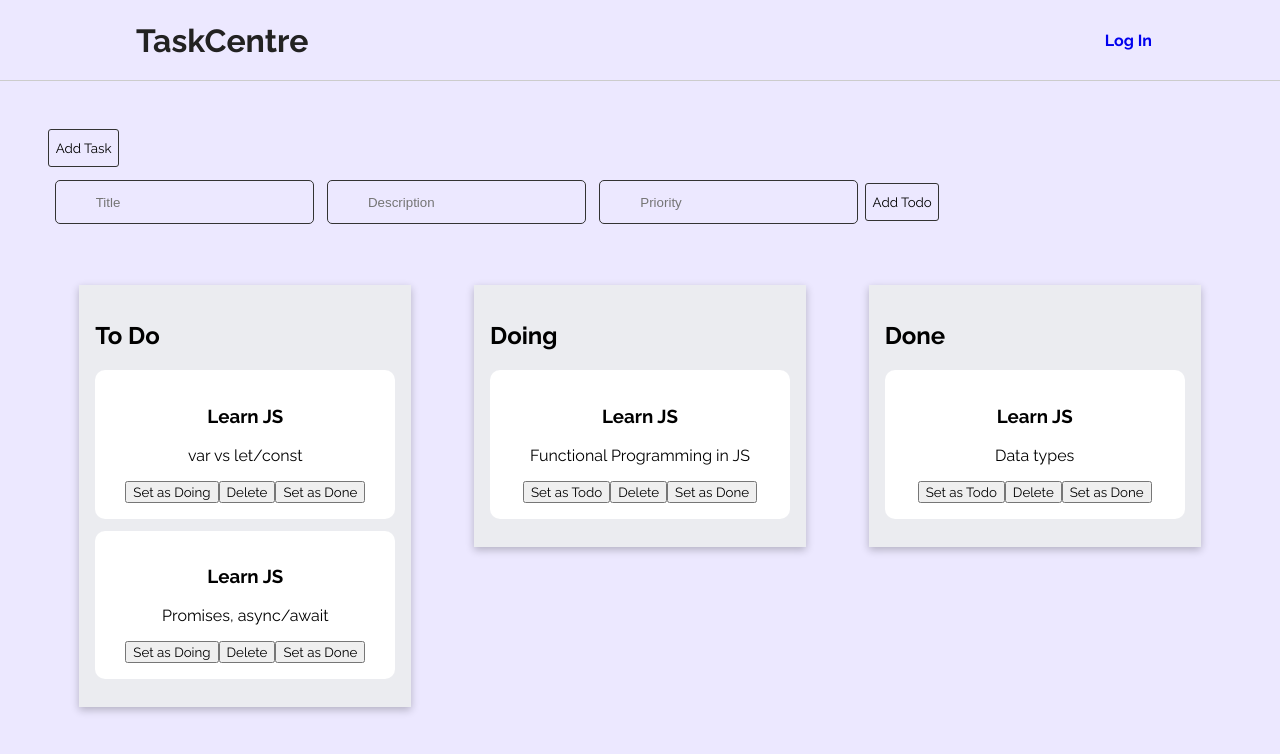
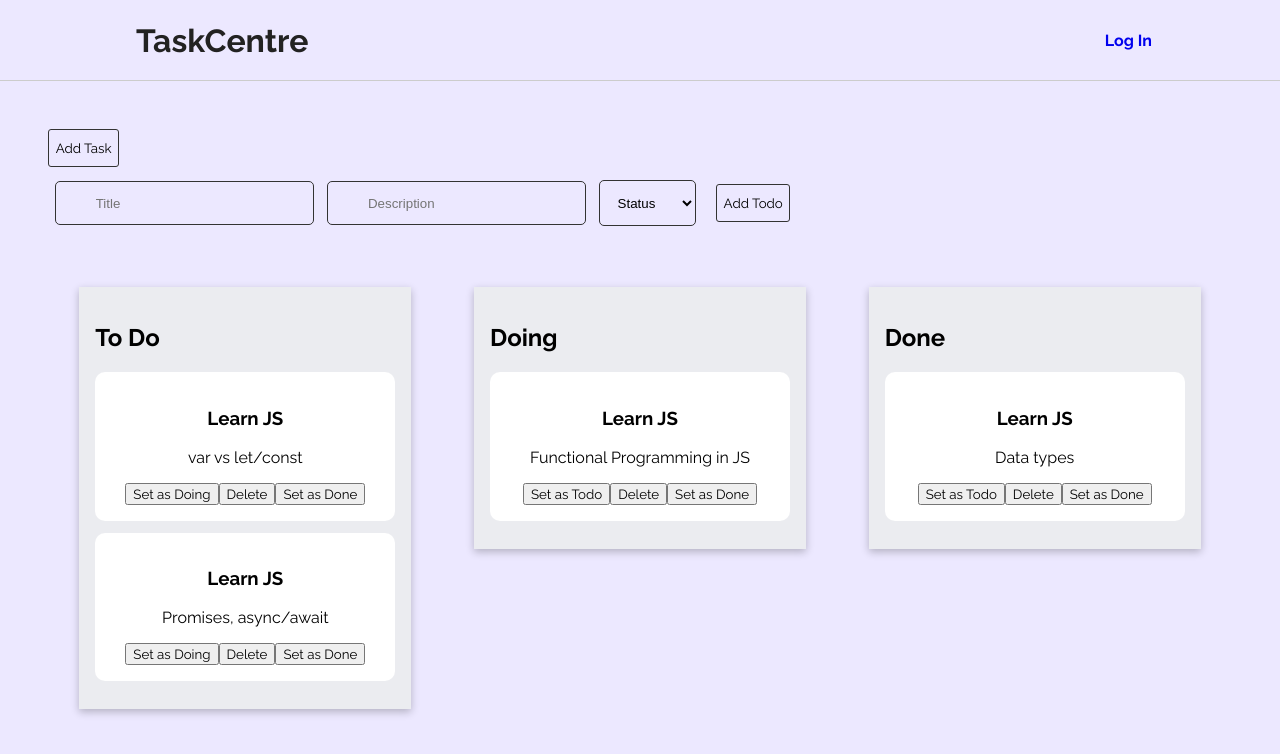
Before and after one commit to edgarkhudoyan/react-task-tracker, a React (Create React App) app: page /boards/js in a window 1280 px wide. Both pictures are taken after a click on the button "Add Task". Shown: the top 754 px of the page. Built offline with nearby package versions, Linux system fonts and the light colour scheme.

Commit message:
add select option

```diff
--- a/src/components/AddTask/AddTask.js
+++ b/src/components/AddTask/AddTask.js
@@ -66,14 +66,21 @@ const AddTask = () => {
               onChange={updateDesc}
             />
 
-            <input
-              className={styles.input}
-              type="text"
-              placeholder="Priority"
+            <select
+              required
+              className={styles.status}
               name="priority"
               value={priority}
               onChange={updatePriority}
-            />
+            >
+              <option value="" selected disabled hidden>
+                Status
+              </option>
+
+              <option value="low">Low</option>
+              <option value="medium">Medium</option>
+              <option value="high">High</option>
+            </select>
             <button className={styles.addTodo} type="submit">
               Add Todo
             </button>
--- a/src/components/AddTask/styles.js
+++ b/src/components/AddTask/styles.js
@@ -45,4 +45,14 @@ export const useStyles = createUseStyles({
       outline: "none",
     },
   },
+  status: {
+    border: "1px solid #333",
+    borderRadius: "5px",
+    margin: "1em 1.5em 1em 0.5em",
+    padding: "1em",
+    background: "transparent",
+    "&:focus": {
+      outline: "none",
+    },
+  },
 });
```
